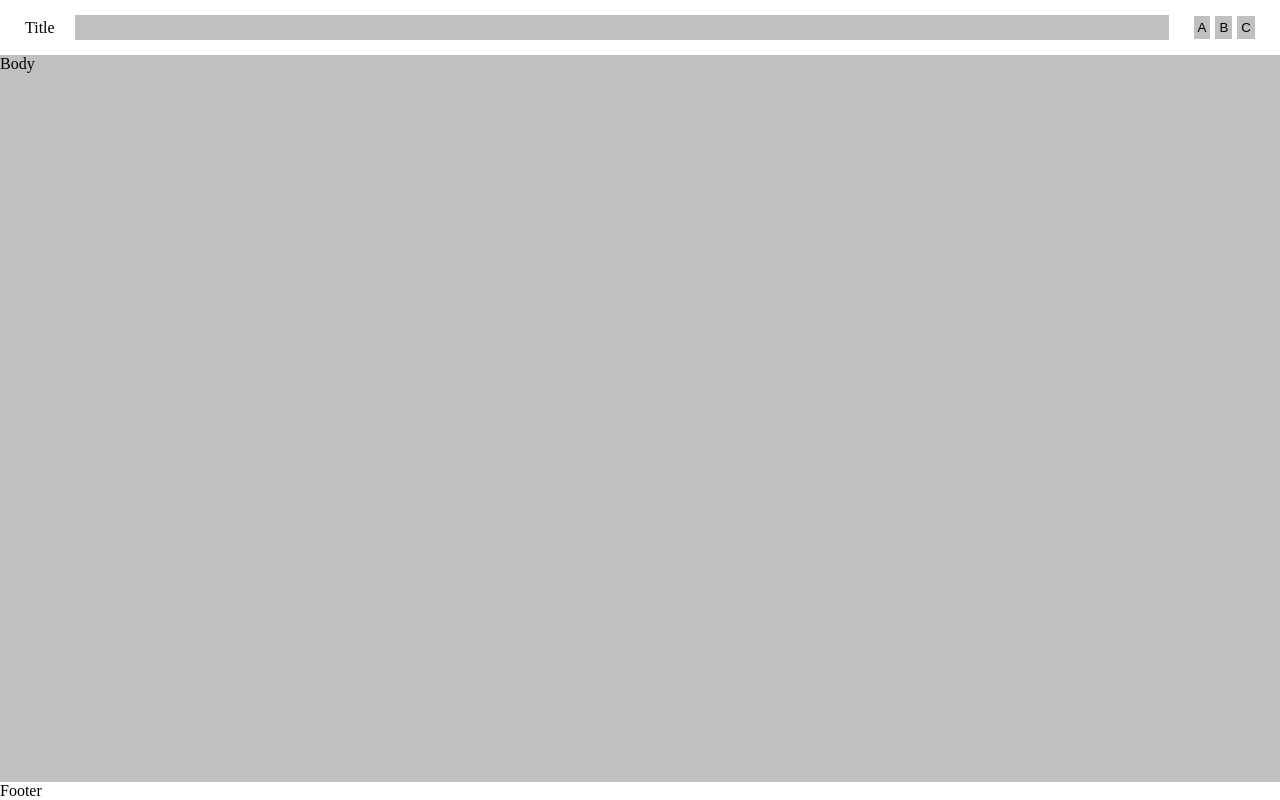
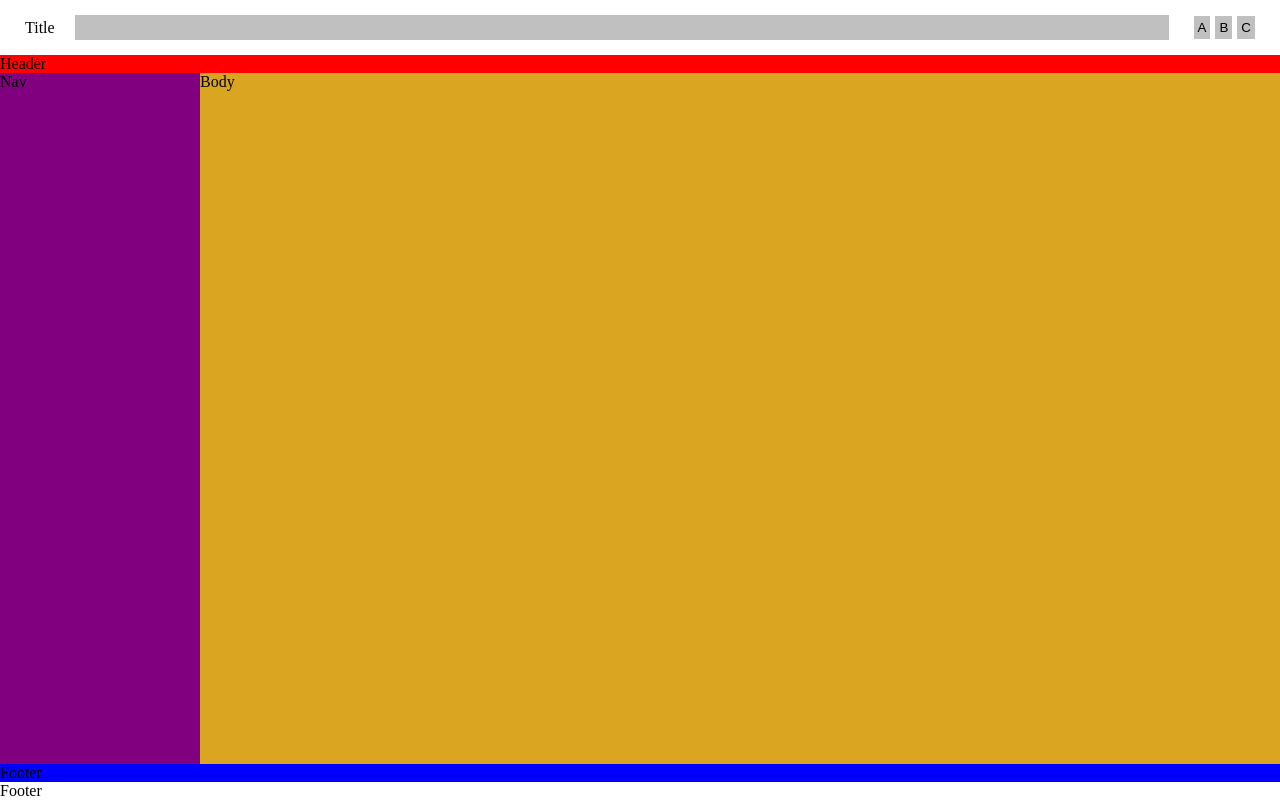
Before and after one commit to dsuprano/challenge-store, a plain HTML site: page index.html in a window 1280 px wide. Drawn offline with Linux system fonts and the light colour scheme.

Commit message:
Clase 3
Display grid, conceptos y uso básico.

```diff
--- a/index.css
+++ b/index.css
@@ -17,12 +17,6 @@
   background-color: white;
   padding: 15px 25px;
   align-items: center;
-}
-
-.container {
-  display: flex;
-  background-color: silver;
-  flex: 1;
 }
 
 .search {
@@ -53,3 +47,55 @@
 .button:hover {
   background-color: white;
 }
+
+/*
+
+Estilos para grid basico (columnas y filas)
+
+.container {
+  display: grid;
+  background-color: silver;
+  flex: 1;
+  grid-gap: 10px;
+  grid-template-columns: repeat(auto-fill, minmax(300px, 1fr));
+  grid-template-rows: 300px 300px;
+  grid-auto-rows: 300px;
+}
+
+.card {
+  background-color: goldenrod;
+}
+
+*/
+
+.container {
+  display: grid;
+  background-color: silver;
+  flex: 1;
+  grid-template-columns: 200px 1fr 1fr;
+  grid-template-rows: auto 1fr auto;
+  grid-template-areas:
+    "header header header"
+    "nav body body"
+    "footer footer footer";
+}
+
+.area-header {
+  background: red;
+  grid-area: header;
+}
+
+.area-nav {
+  grid-area: nav;
+  background: purple;
+}
+
+.area-body {
+  grid-area: body;
+  background: goldenrod;
+}
+
+.area-footer {
+  grid-area: footer;
+  background: blue;
+}
--- a/index.html
+++ b/index.html
@@ -18,7 +18,22 @@
             </div>
         </header>
         <div class="container">
-            <label>Body</label>
+            <!--
+            Divs para grid basico (columnas y filas)
+            <div class="card">Card</div>
+            <div class="card">Card</div>
+            <div class="card">Card</div>
+            <div class="card">Card</div>
+            <div class="card">Card</div>
+            <div class="card">Card</div>
+            <div class="card">Card</div>
+            <div class="card">Card</div>
+            <div class="card">Card</div>
+            -->
+            <div class="area-header">Header</div>
+            <div class="area-nav">Nav</div>
+            <div class="area-body">Body</div>
+            <div class="area-footer">Footer</div>
         </div>
         <footer>
             <label>Footer</label>
```
